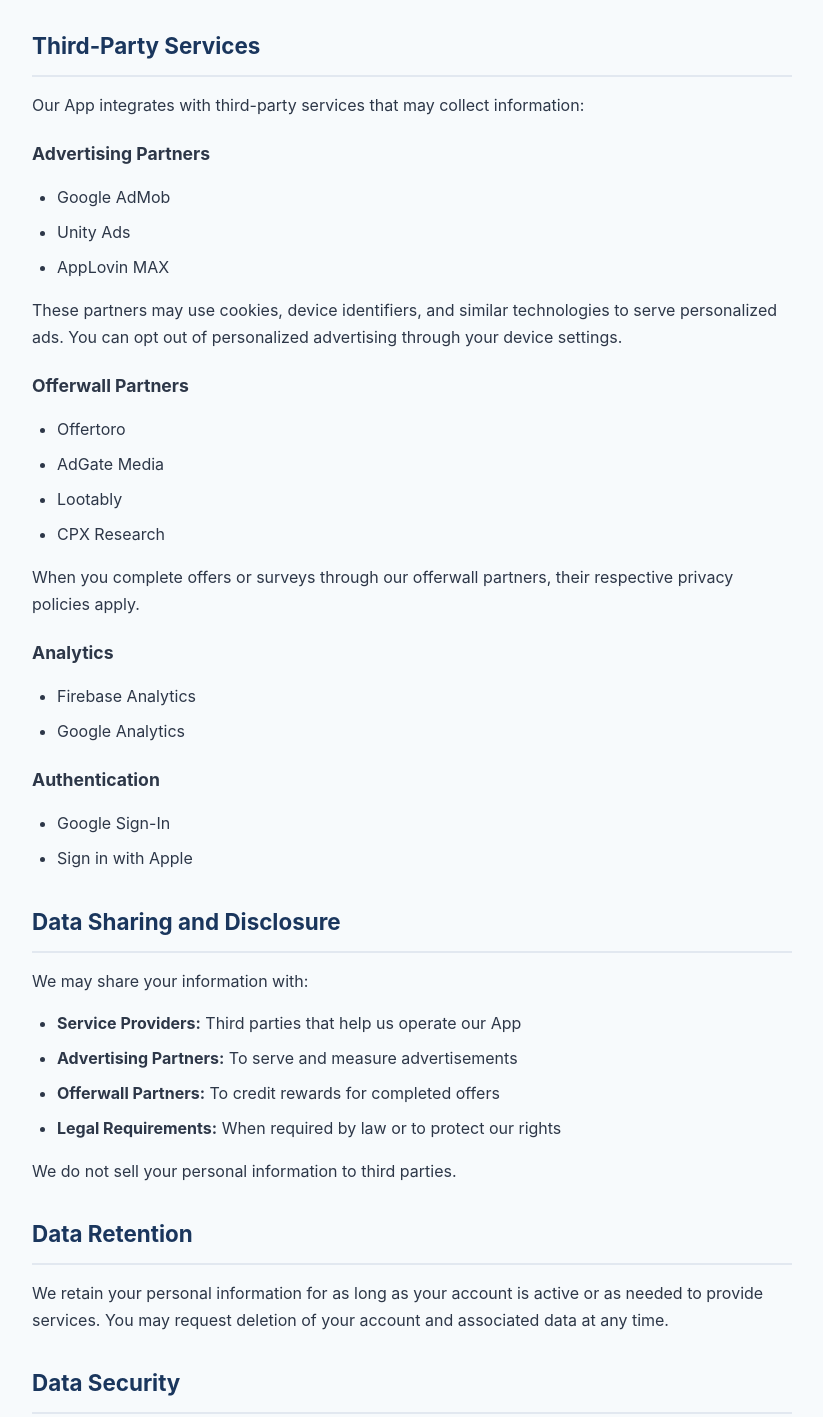
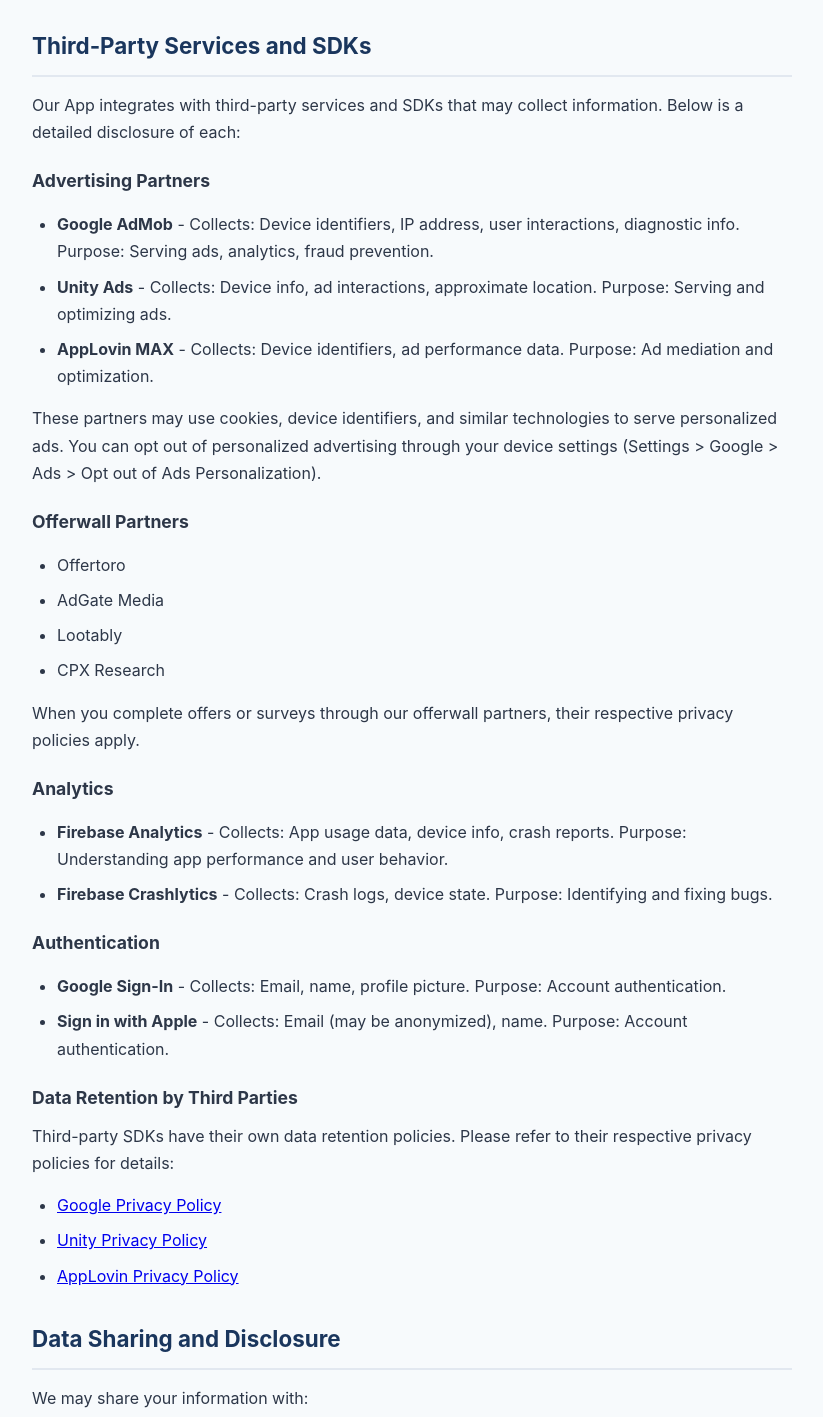
Before and after one commit to Ashish030298/cashwavepages, a plain HTML site: page docs/privacy-policy.html in a window 1280 px wide. Shown: the part 1650-3067 px from the top of the page, without its empty margins (228-1051 px from the left). Drawn offline with Linux system fonts and the light colour scheme.

Commit message:
update privacy policy

```diff
--- a/docs/privacy-policy.html
+++ b/docs/privacy-policy.html
@@ -74,16 +74,16 @@
             <li>Complying with legal obligations</li>
         </ul>
 
-        <h2>Third-Party Services</h2>
-        <p>Our App integrates with third-party services that may collect information:</p>
+        <h2>Third-Party Services and SDKs</h2>
+        <p>Our App integrates with third-party services and SDKs that may collect information. Below is a detailed disclosure of each:</p>
 
         <h3>Advertising Partners</h3>
         <ul>
-            <li>Google AdMob</li>
-            <li>Unity Ads</li>
-            <li>AppLovin MAX</li>
+            <li><strong>Google AdMob</strong> - Collects: Device identifiers, IP address, user interactions, diagnostic info. Purpose: Serving ads, analytics, fraud prevention.</li>
+            <li><strong>Unity Ads</strong> - Collects: Device info, ad interactions, approximate location. Purpose: Serving and optimizing ads.</li>
+            <li><strong>AppLovin MAX</strong> - Collects: Device identifiers, ad performance data. Purpose: Ad mediation and optimization.</li>
         </ul>
-        <p>These partners may use cookies, device identifiers, and similar technologies to serve personalized ads. You can opt out of personalized advertising through your device settings.</p>
+        <p>These partners may use cookies, device identifiers, and similar technologies to serve personalized ads. You can opt out of personalized advertising through your device settings (Settings > Google > Ads > Opt out of Ads Personalization).</p>
 
         <h3>Offerwall Partners</h3>
         <ul>
@@ -96,14 +96,22 @@
 
         <h3>Analytics</h3>
         <ul>
-            <li>Firebase Analytics</li>
-            <li>Google Analytics</li>
+            <li><strong>Firebase Analytics</strong> - Collects: App usage data, device info, crash reports. Purpose: Understanding app performance and user behavior.</li>
+            <li><strong>Firebase Crashlytics</strong> - Collects: Crash logs, device state. Purpose: Identifying and fixing bugs.</li>
         </ul>
 
         <h3>Authentication</h3>
         <ul>
-            <li>Google Sign-In</li>
-            <li>Sign in with Apple</li>
+            <li><strong>Google Sign-In</strong> - Collects: Email, name, profile picture. Purpose: Account authentication.</li>
+            <li><strong>Sign in with Apple</strong> - Collects: Email (may be anonymized), name. Purpose: Account authentication.</li>
+        </ul>
+
+        <h3>Data Retention by Third Parties</h3>
+        <p>Third-party SDKs have their own data retention policies. Please refer to their respective privacy policies for details:</p>
+        <ul>
+            <li><a href="https://policies.google.com/privacy">Google Privacy Policy</a></li>
+            <li><a href="https://unity.com/legal/privacy-policy">Unity Privacy Policy</a></li>
+            <li><a href="https://www.applovin.com/privacy/">AppLovin Privacy Policy</a></li>
         </ul>
 
         <h2>Data Sharing and Disclosure</h2>
```
Also changed, not shown: docs/terms-of-service.html (+28 -5 lines).
